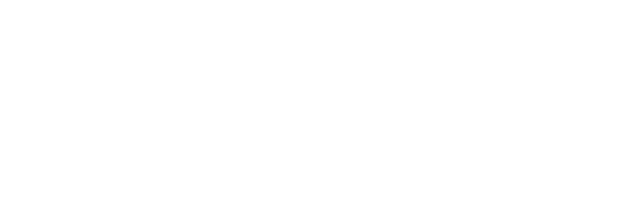
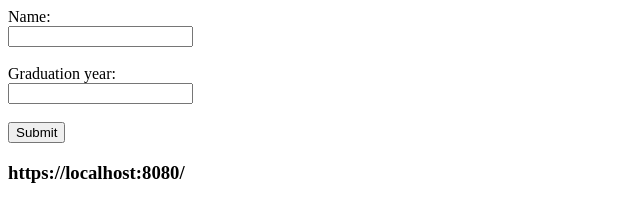
Before and after one commit to acciojob/sharable-urls-srimythri1018, a website: page main.html in a window 1280 px wide. Shown: the whole page, without its empty margins (0-640 px from the left). Drawn offline with Linux system fonts and the light colour scheme.

Commit message:
created a submission

```diff
--- a/main.html
+++ b/main.html
@@ -1,7 +1,19 @@
 <!DOCTYPE html>
 <html>
   <body>
+	  <lable for="name">Name:</lable></br>
+	  <input type="text" id="name"><br></br>
+	  <lable for="year">Graduation year:</lable></br>
+	  <input type="datetime" id="year"><br>
+  </br><button type="submit" onclick="myFunction()" id="button">Submit</button>
+	  <h3 id="url">https://localhost:8080/</h3>
     <script type="text/javascript" src="./script.js">
+		function myFunction()
+			{
+				let name=getElementById("name");
+				let year=getElementById("year");
+				document.getElementById("url").innerHTML="https://localhost:8080"+"?Name="+name+"&"+year;
+			}
 </script>
   </body>
 
```
